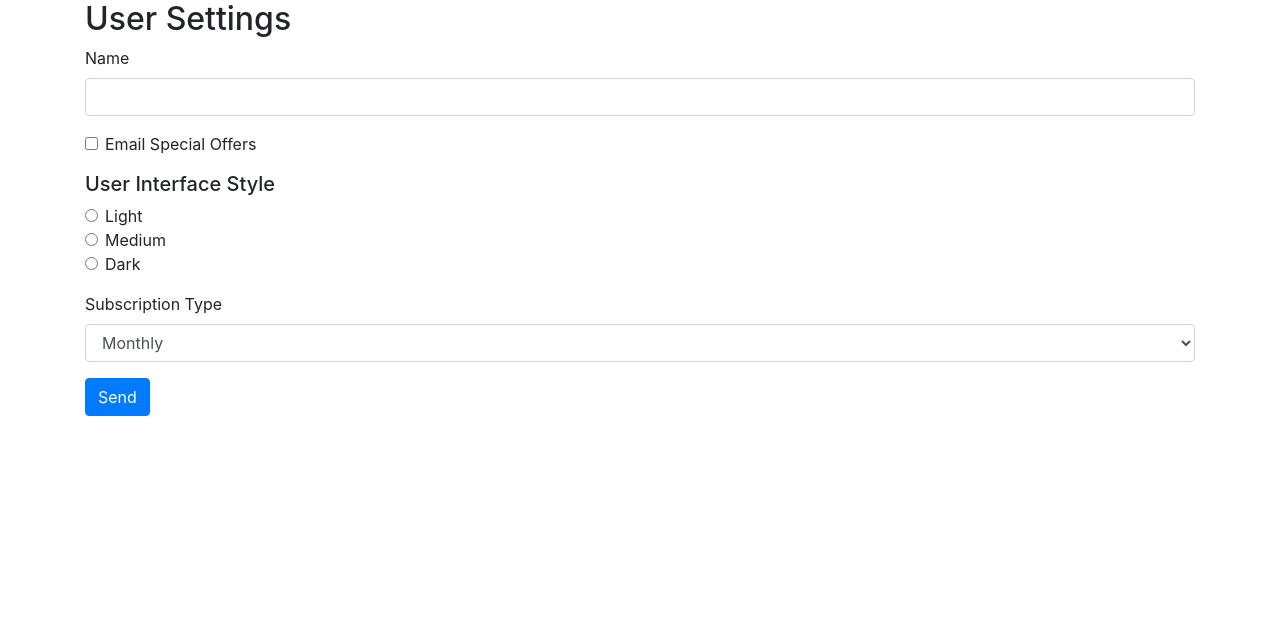
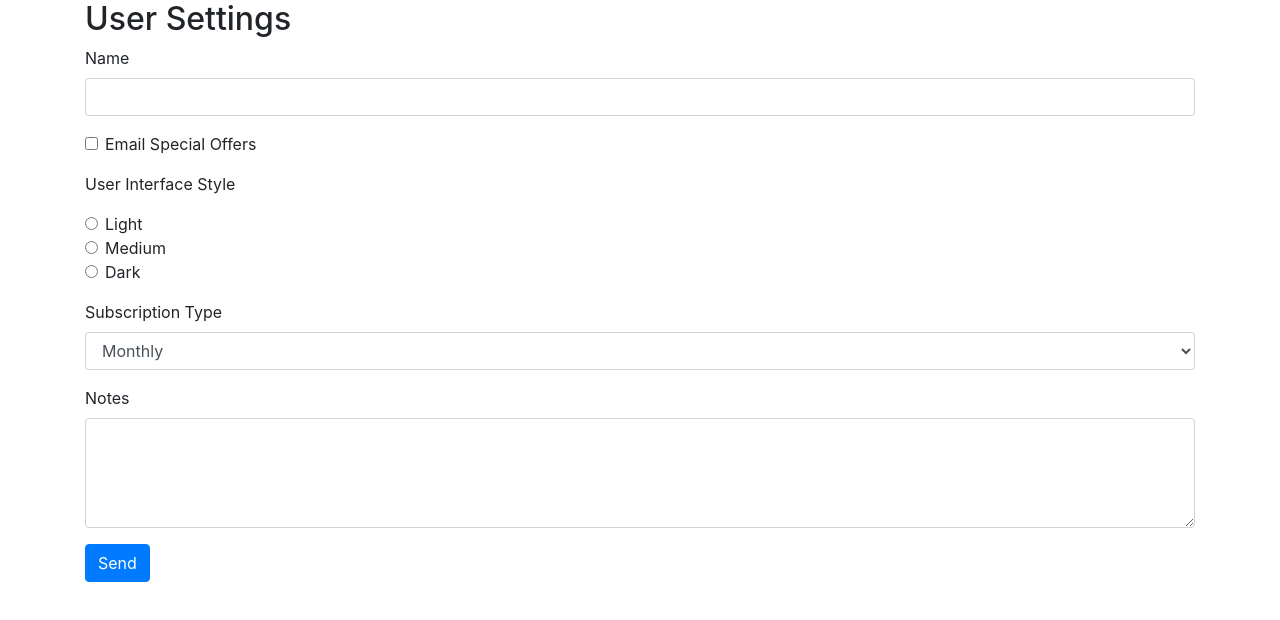
Before and after one commit to SteveMustanski/ps-demo, an Angular app: page / in a window 1280 px wide. Shown: the top 620 px of the page. Built offline with nearby package versions, Linux system fonts and the light colour scheme.

Commit message:
added text field

```diff
--- a/src/app/user-settings-form/user-settings-form.component.html
+++ b/src/app/user-settings-form/user-settings-form.component.html
@@ -11,7 +11,7 @@
         Email Special Offers
       </label>
     </div>
-    <h5>User Interface Style</h5>
+    <p>User Interface Style</p>
     <div class="form-group">
       <div class="form-check">
         <input class="form-check-input" type="radio" name="flexRadioDefault" id="lightInterface">
@@ -40,6 +40,10 @@
         <option value="3">Lifetime</option>
       </select>
     </div>
+    <div class="form-group">
+      <label for="notes">Notes</label>
+      <textarea class='form-control' rows=4 id="notes"></textarea>
+    </div>
     <button class='btn btn-primary'>Send</button>
   </form>
 
```
